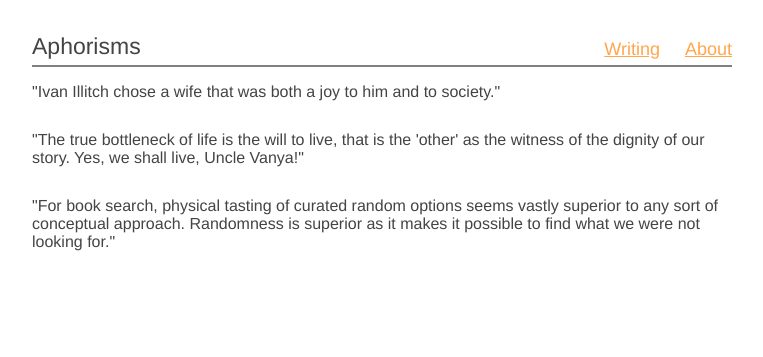
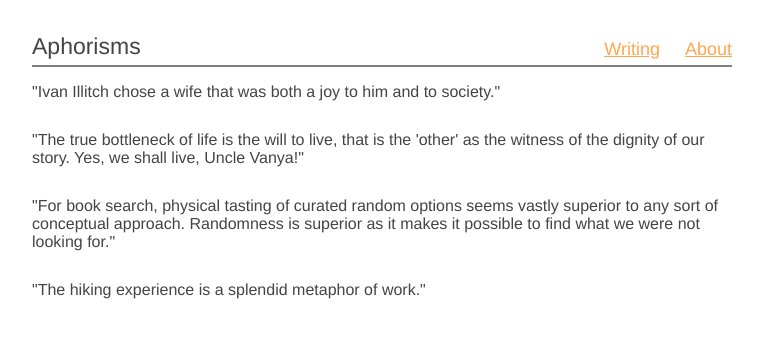
Before and after one commit to highleaf11/highleaf11.github.io, a plain HTML site: page writing/index.html in a window 1280 px wide. Shown: the whole page, without its empty margins (258-1021 px from the left). Drawn offline with Linux system fonts and the light colour scheme.

Commit message:
Update index.html

```diff
--- a/writing/index.html
+++ b/writing/index.html
@@ -29,6 +29,9 @@
       <p>
       "For book search, physical tasting of curated random options seems vastly superior to any sort of conceptual approach. Randomness is superior as it makes it possible to find what we were not looking for."
       </p>
+       <p>
+      "The hiking experience is a splendid metaphor of work."
+      </p>
     </article>
   </body>
 </html>
```
